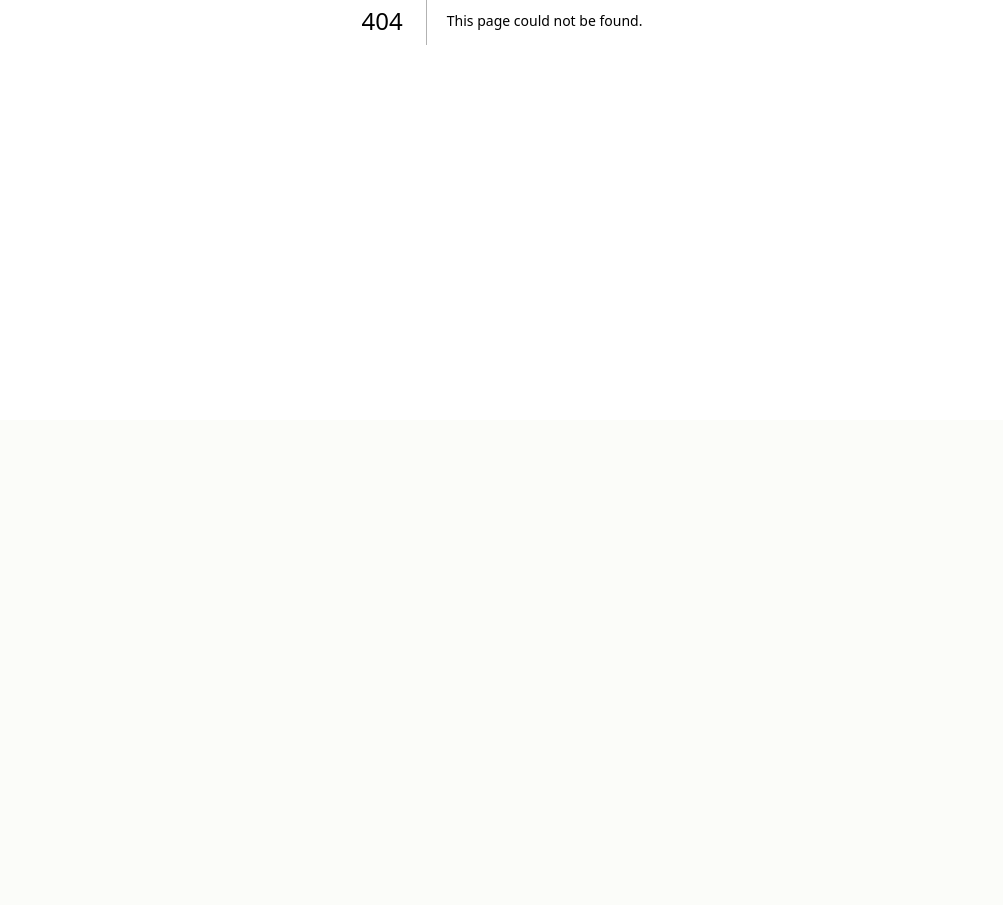
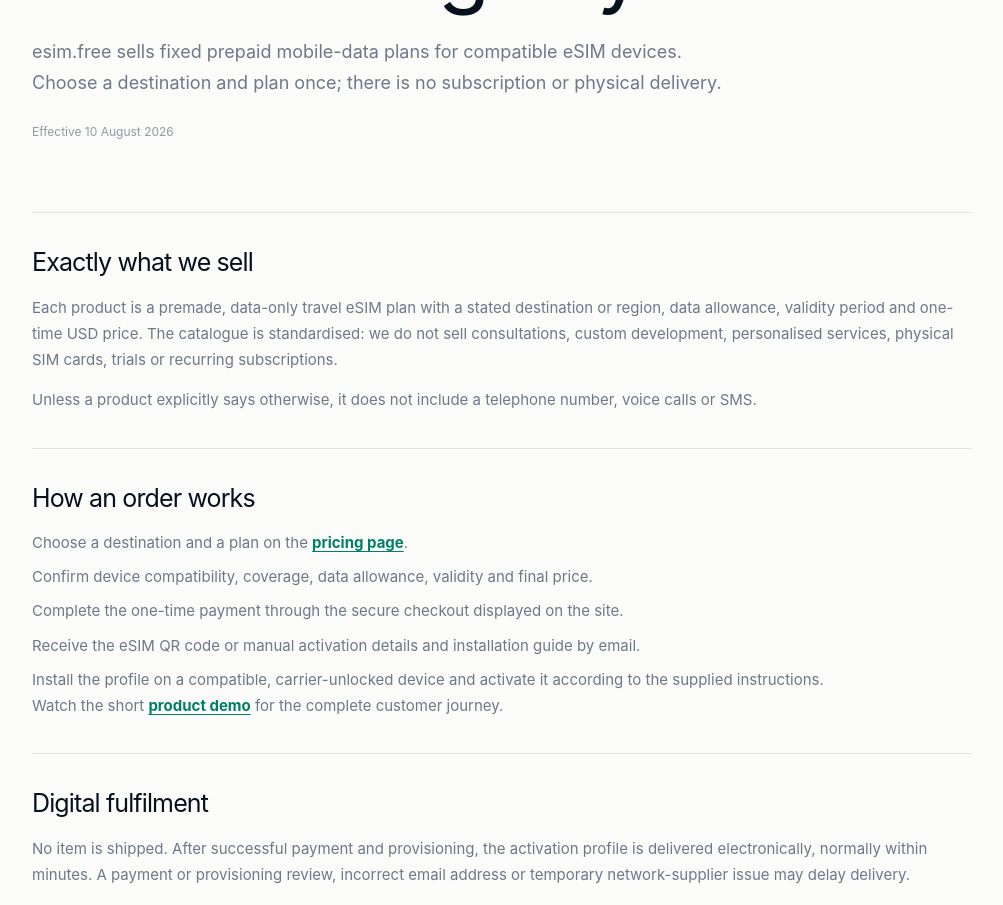
Before and after one commit to s11158/esim-free, a Next.js app: page /product in a window 1280 px wide. Before the commit this address had no page. Shown: the part 380-1285 px from the top of the page, without its empty margins (138-1141 px from the left). Before the commit the page ends 800 px from the top, so only its background shows below. Built offline with nearby package versions, Linux system fonts and the light colour scheme.

Commit message:
Complete Lemon Squeezy review pages and product demo

```diff
--- a/app/components/LegalPage.tsx
+++ b/app/components/LegalPage.tsx
@@ -11,6 +11,8 @@
 };
 
 const LEGAL_LINKS = [
+  ["Product", "/product/"],
+  ["Demo", "/demo/"],
   ["Pricing", "/pricing/"],
   ["Terms", "/terms/"],
   ["Privacy", "/privacy/"],
@@ -28,6 +30,8 @@
         </Link>
         <div className="nav-actions">
           <div className="nav-links legal-nav-links">
+            <a href="/product/">Product</a>
+            <a href="/demo/">Demo</a>
             <a href="/pricing/">Pricing</a>
             <a href="/contact/">Contact</a>
           </div>
@@ -39,7 +43,7 @@
         <p className="eyebrow"><span /> {eyebrow}</p>
         <h1>{title}</h1>
         <p>{lead}</p>
-        <span className="legal-updated">Effective 9 August 2026</span>
+        <span className="legal-updated">Effective 10 August 2026</span>
       </header>
 
       <article className="legal-content shell">{children}</article>
--- a/app/contact/page.tsx
+++ b/app/contact/page.tsx
@@ -9,6 +9,7 @@
       <section className="contact-card"><span>Email</span><a href="mailto:staskochukov@gmail.com">staskochukov@gmail.com</a><p>We normally respond within two business days. For an active travel connection issue, include “URGENT eSIM” and your order ID in the subject.</p></section>
       <section><h2>Include these details</h2><ul><li>The email address used for the order.</li><li>Your order or transaction ID.</li><li>Destination and eSIM plan.</li><li>Device manufacturer and exact model.</li><li>A screenshot of the error, with private information hidden.</li></ul></section>
       <section><h2>Business identity</h2><p>esim.free is the trading brand that sells the prepaid digital eSIM products listed on this website. Payment receipts and invoices identify the payment merchant and transaction details.</p></section>
+      <section><h2>What we sell</h2><p>We sell premade, fixed-price, data-only travel eSIM plans as one-time digital purchases. We do not sell consultations, custom work, subscriptions, trials or physical products. After payment, the eSIM activation profile and installation instructions are delivered electronically.</p></section>
       <section><h2>Security</h2><p>Never email passwords, one-time codes, full card numbers or passport copies. Payment information must be entered only in the secure checkout displayed from this website.</p></section>
     </LegalPage>
   );
--- /dev/null
+++ b/app/demo/page.tsx
@@ -0,0 +1,38 @@
+import type { Metadata } from "next";
+import LegalPage from "../components/LegalPage";
+
+export const metadata: Metadata = {
+  title: "Product demo — esim.free",
+  description: "A short walkthrough of the esim.free prepaid travel eSIM purchase and digital delivery flow.",
+  alternates: { canonical: "/demo/" },
+};
+
+export default function DemoPage() {
+  return (
+    <LegalPage eyebrow="Product demo" title="From plan to connection in minutes." lead="This short walkthrough shows what a customer selects, buys and receives when ordering a prepaid travel eSIM from esim.free.">
+      <section className="demo-frame">
+        <video className="demo-video" controls playsInline preload="metadata" aria-label="esim.free product and delivery walkthrough">
+          <source src="/esim-free-product-demo.mp4" type="video/mp4" />
+          Your browser cannot play this video. Read the <a href="/product/">written product walkthrough</a> instead.
+        </video>
+        <p className="demo-note">24 seconds · captions included · no audio required</p>
+      </section>
+
+      <section>
+        <h2>What the demo covers</h2>
+        <ul>
+          <li>Selecting a fixed destination, data allowance, validity period and price.</li>
+          <li>Completing one payment with no subscription or recurring billing.</li>
+          <li>Receiving an eSIM QR activation profile and instructions by email.</li>
+          <li>Installing the profile on a compatible, carrier-unlocked device.</li>
+          <li>Getting order, activation and refund support from esim.free.</li>
+        </ul>
+      </section>
+
+      <section>
+        <h2>Review information</h2>
+        <p>The demo explains the product and digital fulfilment model; it does not simulate or claim an active payment-provider interface. The live checkout will display the approved payment processor or Merchant of Record before a customer pays.</p>
+      </section>
+    </LegalPage>
+  );
+}
--- a/app/globals.css
+++ b/app/globals.css
@@ -224,6 +224,9 @@
 .contact-card { padding: 34px !important; border: 1px solid var(--line) !important; border-radius: 18px; background: var(--surface); box-shadow: var(--shadow); }
 .contact-card > span { display: block; margin-bottom: 10px; color: var(--muted-soft); font-size: 11px; font-weight: 750; letter-spacing: .1em; text-transform: uppercase; }
 .contact-card > a { display: inline-block; margin-bottom: 20px; font-size: clamp(23px, 4vw, 38px); letter-spacing: -.04em; overflow-wrap: anywhere; }
+.demo-frame { padding-top: 0 !important; border-top: 0 !important; }
+.demo-video { display: block; width: 100%; aspect-ratio: 16 / 9; border: 1px solid var(--line); border-radius: 18px; background: #07101d; box-shadow: var(--shadow); }
+.demo-note { margin-top: 18px !important; color: var(--muted-soft) !important; font-size: 12px !important; }
 
 html[dir="rtl"] .select-wrap::after { right: auto; left: 2px; }
 html[dir="rtl"] .select-wrap select { padding-right: 0; padding-left: 25px; }
--- a/app/page.tsx
+++ b/app/page.tsx
@@ -504,7 +504,7 @@
             <span>esim<span>.free</span></span>
           </a>
           <p>{t.footerTagline}</p>
-          <div className="footer-links"><a href="/pricing/">Pricing</a><a href="/terms/">Terms</a><a href="/privacy/">Privacy</a><a href="/refunds/">Refunds</a><a href="/contact/">Contact</a></div>
+          <div className="footer-links"><a href="/product/">Product</a><a href="/demo/">Demo</a><a href="/pricing/">Pricing</a><a href="/terms/">Terms</a><a href="/privacy/">Privacy</a><a href="/refunds/">Refunds</a><a href="/contact/">Contact</a></div>
         </div>
         <div className="shell legal-row">
           <span>© 2026 esim.free</span>
--- a/app/privacy/page.tsx
+++ b/app/privacy/page.tsx
@@ -6,15 +6,16 @@
 export default function PrivacyPage() {
   return (
     <LegalPage eyebrow="Legal" title="Privacy policy" lead="This policy explains what information esim.free uses to deliver eSIM products, provide support and keep transactions secure.">
-      <section><h2>1. Who controls your data</h2><p>esim.free is the trading brand responsible for the customer information used to operate this website and fulfil eSIM orders. Privacy enquiries may be sent to <a href="mailto:staskochukov@gmail.com">staskochukov@gmail.com</a>.</p></section>
+      <section><h2>1. Who controls your data</h2><p>esim.free is the trading brand responsible for the customer information used to operate this website and fulfil eSIM orders. The legal seller is identified at checkout and on the transaction receipt. Privacy enquiries may be sent to <a href="mailto:staskochukov@gmail.com">staskochukov@gmail.com</a>.</p></section>
       <section><h2>2. Information we collect</h2><p>We may collect your name, email address, destination and selected plan, order and transaction identifiers, support messages, device and browser information, IP address, and technical activation or data-usage status required to deliver and troubleshoot an eSIM. Payment card details are collected directly by the payment processor and are not stored by esim.free.</p></section>
       <section><h2>3. Why we use it</h2><p>We use information to process and deliver orders, provide activation support, prevent fraud, keep business and tax records, comply with law, resolve disputes and improve reliability. The legal basis may be performance of a contract, legal obligation, legitimate interests or consent, depending on the activity and your location.</p></section>
-      <section><h2>4. Who receives it</h2><p>Information may be shared only as needed with Paddle or another displayed payment processor, upstream eSIM and mobile-network suppliers, email and customer-support providers, GitHub Pages hosting, professional advisers and authorities where legally required. These parties receive only the information needed for their role.</p></section>
+      <section><h2>4. Who receives it</h2><p>Information may be shared only as needed with the payment processor or Merchant of Record displayed at checkout, upstream eSIM and mobile-network suppliers, email and customer-support providers, website hosting and security providers, professional advisers and authorities where legally required. These parties receive only the information needed for their role.</p></section>
       <section><h2>5. International transfers</h2><p>Travel connectivity is global, so service providers may process information outside your country. Where required, we use contractual or other lawful safeguards for international transfers.</p></section>
       <section><h2>6. Retention and security</h2><p>Order and tax records are retained for the period required by applicable law. Support and technical records are kept only as long as reasonably needed for service, fraud prevention and disputes. We use reasonable organisational and technical controls, but no internet system can be guaranteed completely secure.</p></section>
       <section><h2>7. Cookies and local storage</h2><p>The site uses local browser storage to remember language and light/dark theme preferences. Essential hosting and security technologies may also process basic request information. We do not sell personal information or use it for third-party behavioural advertising.</p></section>
       <section><h2>8. Your rights</h2><p>Depending on your location, you may request access, correction, deletion, restriction, portability or objection, and may withdraw consent where consent is the basis. Contact us with your email and request. We may need to verify identity before responding.</p></section>
-      <section><h2>9. Children and updates</h2><p>The service is not directed to children under 18. We may update this policy when our service or legal obligations change; the effective date above shows the current version.</p></section>
+      <section><h2>9. Complaints</h2><p>Please contact us first so we can investigate a privacy concern. Depending on your location, you may also have the right to complain to your local data-protection authority.</p></section>
+      <section><h2>10. Children and updates</h2><p>The service is not directed to children under 18. We may update this policy when our service or legal obligations change; the effective date above shows the current version.</p></section>
     </LegalPage>
   );
 }
--- /dev/null
+++ b/app/product/page.tsx
@@ -0,0 +1,58 @@
+import type { Metadata } from "next";
+import LegalPage from "../components/LegalPage";
+
+export const metadata: Metadata = {
+  title: "Product and delivery — esim.free",
+  description: "What esim.free sells, how prepaid travel eSIM products are delivered and what customers need to use them.",
+  alternates: { canonical: "/product/" },
+};
+
+export default function ProductPage() {
+  return (
+    <LegalPage eyebrow="Product overview" title="A premade travel eSIM, delivered digitally." lead="esim.free sells fixed prepaid mobile-data plans for compatible eSIM devices. Choose a destination and plan once; there is no subscription or physical delivery.">
+      <section>
+        <h2>Exactly what we sell</h2>
+        <p>Each product is a premade, data-only travel eSIM plan with a stated destination or region, data allowance, validity period and one-time USD price. The catalogue is standardised: we do not sell consultations, custom development, personalised services, physical SIM cards, trials or recurring subscriptions.</p>
+        <p>Unless a product explicitly says otherwise, it does not include a telephone number, voice calls or SMS.</p>
+      </section>
+
+      <section>
+        <h2>How an order works</h2>
+        <ol>
+          <li>Choose a destination and a plan on the <a href="/pricing/">pricing page</a>.</li>
+          <li>Confirm device compatibility, coverage, data allowance, validity and final price.</li>
+          <li>Complete the one-time payment through the secure checkout displayed on the site.</li>
+          <li>Receive the eSIM QR code or manual activation details and installation guide by email.</li>
+          <li>Install the profile on a compatible, carrier-unlocked device and activate it according to the supplied instructions.</li>
+        </ol>
+        <p>Watch the short <a href="/demo/">product demo</a> for the complete customer journey.</p>
+      </section>
+
+      <section>
+        <h2>Digital fulfilment</h2>
+        <p>No item is shipped. After successful payment and provisioning, the activation profile is delivered electronically, normally within minutes. A payment or provisioning review, incorrect email address or temporary network-supplier issue may delay delivery.</p>
+        <p>If a paid plan cannot be provisioned, we will offer an equivalent replacement or refund it under the <a href="/refunds/">Refund Policy</a>.</p>
+      </section>
+
+      <section>
+        <h2>Who provides the service</h2>
+        <p>esim.free is the customer-facing store, seller and support contact. We source eSIM provisioning and mobile connectivity from upstream technology and network suppliers, then offer selected fixed plans in our own catalogue. Customers purchase from esim.free rather than being redirected to a supplier or affiliate checkout.</p>
+      </section>
+
+      <section>
+        <h2>What the customer needs</h2>
+        <ul>
+          <li>An eSIM-compatible, carrier-unlocked phone, tablet or computer.</li>
+          <li>Reliable internet access during installation.</li>
+          <li>A valid email address for digital delivery.</li>
+          <li>A device and location supported by the selected plan.</li>
+        </ul>
+      </section>
+
+      <section>
+        <h2>Support</h2>
+        <p>For plan selection, delivery, installation, connectivity or refund questions, use the <a href="/contact/">contact page</a> or email <a href="mailto:staskochukov@gmail.com">staskochukov@gmail.com</a>.</p>
+      </section>
+    </LegalPage>
+  );
+}
--- a/app/refunds/page.tsx
+++ b/app/refunds/page.tsx
@@ -6,12 +6,12 @@
 export default function RefundsPage() {
   return (
     <LegalPage eyebrow="Customer policy" title="Refund policy" lead="We want every eSIM to work as described. This policy explains when a digital plan can be cancelled, replaced or refunded.">
-      <section><h2>1. Before activation</h2><p>You may request cancellation within 14 days of purchase when the eSIM has not been activated, installed or used and no mobile data has been consumed. Eligibility is confirmed using the technical status supplied by the eSIM platform. Mandatory consumer rights remain unaffected.</p></section>
+      <section><h2>1. Before activation</h2><p>You may request cancellation within 14 days of purchase when the eSIM has not been activated, installed or used and no mobile data has been consumed. Eligibility is confirmed using the technical status supplied by the eSIM platform. If applicable law requires express consent before immediate digital delivery or acknowledgement that a cancellation right may be lost after delivery begins, that consent will be requested at checkout. Mandatory consumer rights remain unaffected.</p></section>
       <section><h2>2. Non-delivery or technical failure</h2><p>If we do not deliver the purchased eSIM, the plan cannot be provisioned, or the service is materially different from the description, contact us promptly. We will first try to deliver, repair or replace the plan. If we cannot resolve the issue within a reasonable time, we will provide an appropriate full or partial refund.</p></section>
       <section><h2>3. When a refund is normally unavailable</h2><ul><li>The eSIM has been activated or mobile data has been consumed.</li><li>The device is incompatible, carrier-locked or incorrectly configured despite clear compatibility requirements.</li><li>The customer selected the wrong destination, plan or validity period.</li><li>The eSIM profile was deleted after installation or the QR code was shared.</li><li>Coverage or speed varies because of local network conditions that were outside our reasonable control.</li><li>The validity period expired after activation or the plan was used in breach of the Terms.</li></ul></section>
       <section><h2>4. How to request a refund</h2><p>Email <a href="mailto:staskochukov@gmail.com">staskochukov@gmail.com</a> with the order email, order or transaction ID, destination, device model and a short description of the issue. Please include screenshots when useful, but never send passwords or full payment-card details.</p></section>
       <section><h2>5. Review and payment</h2><p>We normally acknowledge requests within two business days. Approved refunds are returned to the original payment method. Banks and payment providers may take approximately 5–10 business days to display the funds after approval.</p></section>
-      <section><h2>6. Chargebacks</h2><p>Please contact us before starting a payment dispute so we have an opportunity to deliver or fix the service. This does not prevent you from using any rights available through your bank, Paddle or applicable law.</p></section>
+      <section><h2>6. Chargebacks</h2><p>Please contact us before starting a payment dispute so we have an opportunity to deliver or fix the service. This does not prevent you from using any rights available through your bank, the payment processor or Merchant of Record displayed at checkout, or applicable law.</p></section>
     </LegalPage>
   );
 }
```
Also changed, not shown: app/pricing/page.tsx (+14 -9 lines), app/terms/page.tsx (+5 -4 lines), 2 other files (tests, documents, lock files or other folders).
